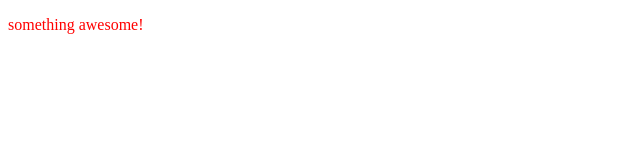
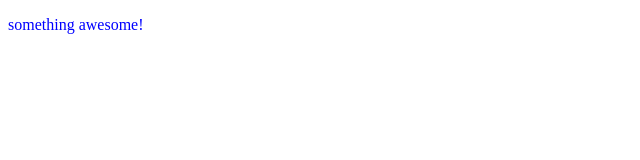
Before and after one commit to daytonbrock/getting_started, a plain HTML site: page index.html in a window 1280 px wide. Shown: the whole page, without its empty margins (0-640 px from the left). Drawn offline with Linux system fonts and the light colour scheme.

Commit message:
changes font to blue

```diff
--- a/style.css
+++ b/style.css
@@ -1,3 +1,3 @@
 p {
-  color: red
+  color: #0000ff
 }
```
